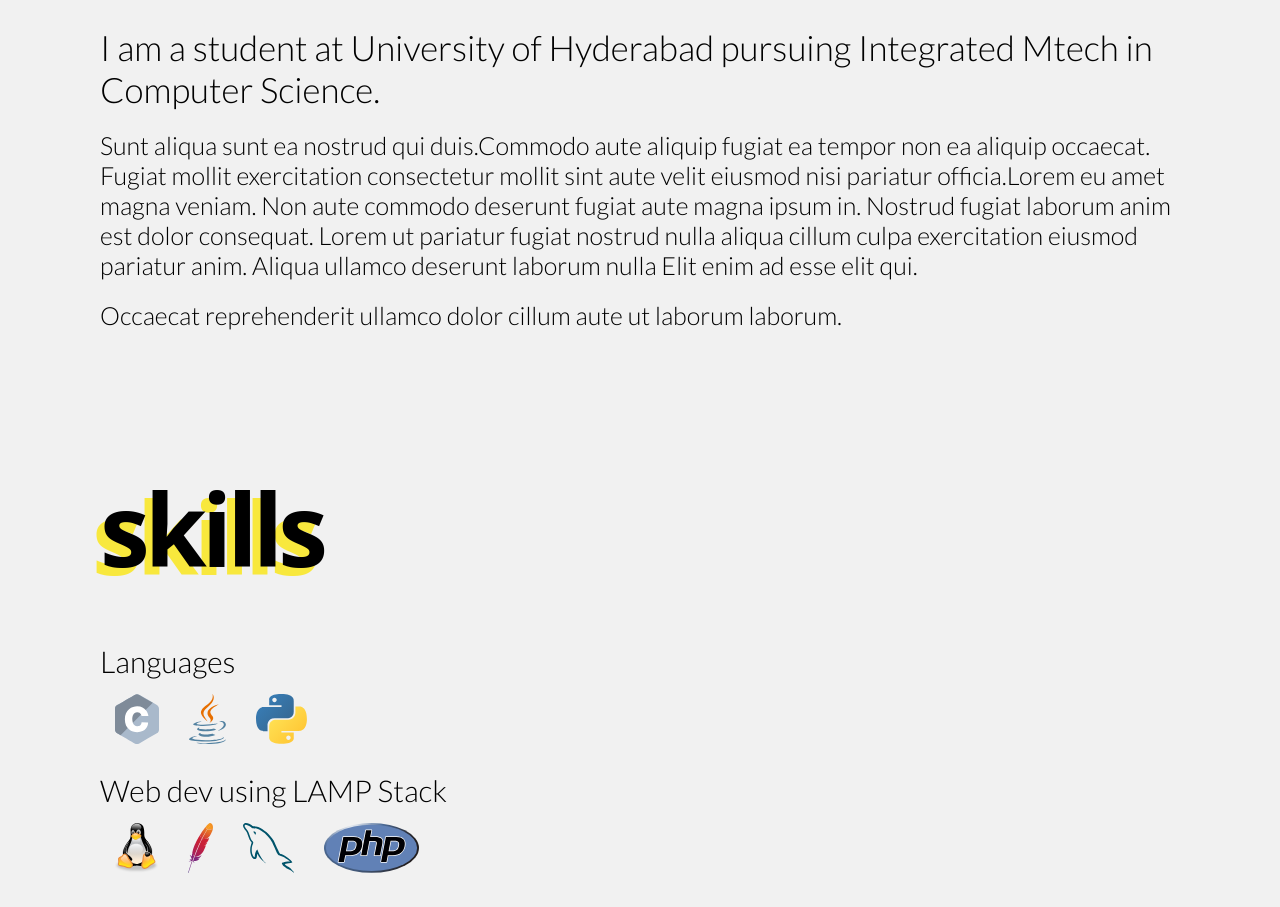
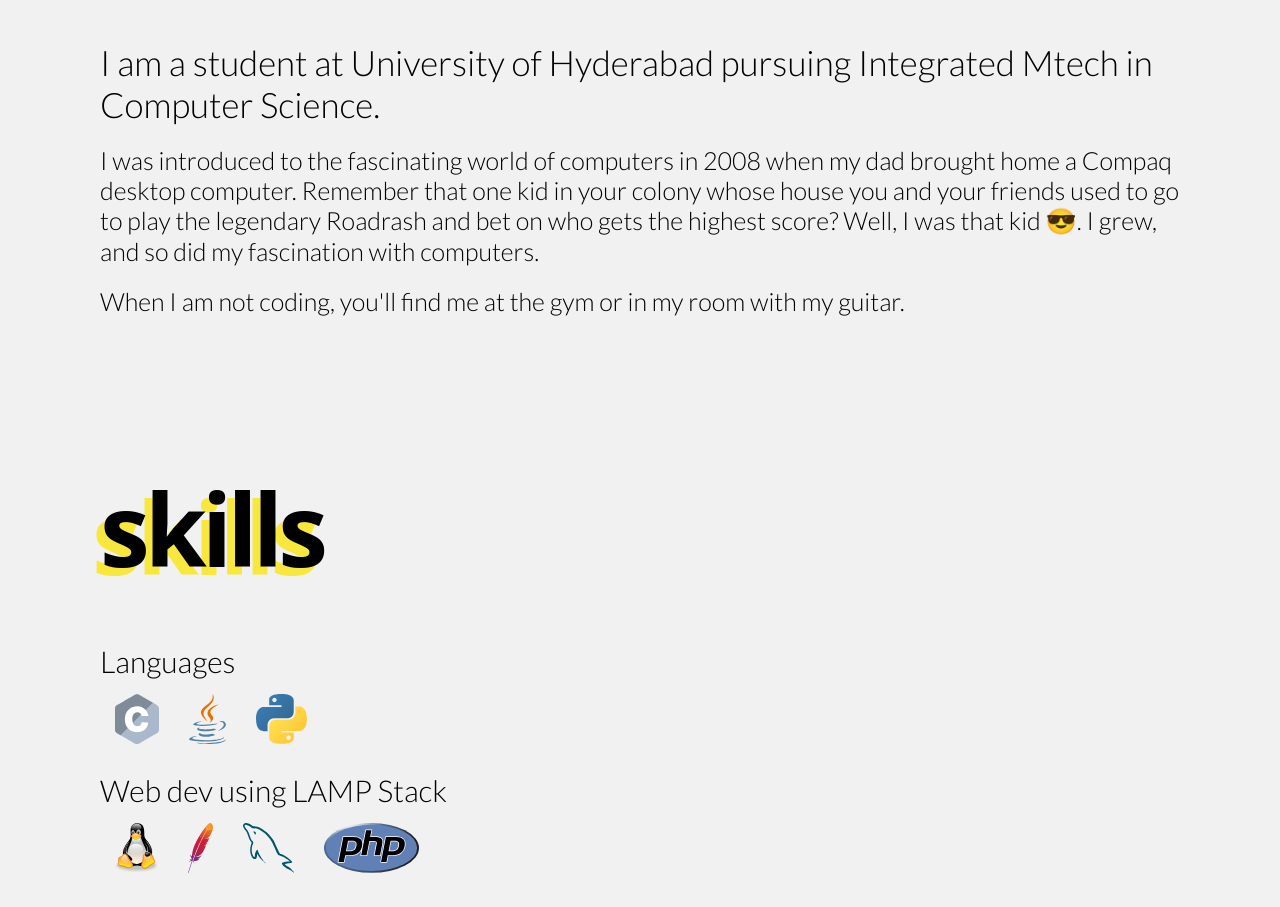
Before and after one commit to RohanBera/RohanBera.github.io, a React (Create React App) app: page / in a window 1280 px wide. Shown: the part 2420-3327 px from the top of the page. Built offline with nearby package versions, Linux system fonts and the light colour scheme.

Commit message:
Content added. Change later maybe.

```diff
--- a/src/components/aboutmeComponents/Aboutme.jsx
+++ b/src/components/aboutmeComponents/Aboutme.jsx
@@ -30,13 +30,12 @@ export default function Aboutme() {
                         I am a student at University of Hyderabad pursuing Integrated Mtech in Computer Science.
                     </div>
                     <div className="sub-info">
-                        <p>Sunt aliqua sunt ea nostrud qui duis.Commodo aute aliquip fugiat ea tempor non ea aliquip occaecat.
-                            Fugiat mollit exercitation consectetur mollit sint aute velit eiusmod nisi pariatur officia.Lorem eu amet magna veniam.
-                            Non aute commodo deserunt fugiat aute magna ipsum in. Nostrud fugiat laborum anim est dolor consequat. Lorem ut pariatur
-                            fugiat nostrud nulla aliqua cillum culpa exercitation eiusmod pariatur anim. Aliqua ullamco deserunt laborum nulla
-                            Elit enim ad esse elit qui.</p>
-                        {/* <p>When I am not coding, you'll find me at the gym or in my room with my guitar.</p> */}
-                        <p>Occaecat reprehenderit ullamco dolor cillum aute ut laborum laborum. </p>
+                        <p> I was introduced to the fascinating world of computers in 2008 when my dad brought home a Compaq desktop computer.
+                            Remember that one kid in your colony whose house you and your friends used to go to play the legendary Roadrash and bet on who gets the highest score?
+                            Well, I was that kid <span role="img" aria-labelledby="cool">😎</span>.
+                            I grew, and so did my fascination with computers.
+                        </p>
+                        <p>When I am not coding, you'll find me at the gym or in my room with my guitar.</p>
 
                     </div>
                 </div>
```
